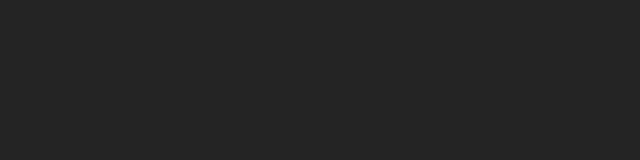
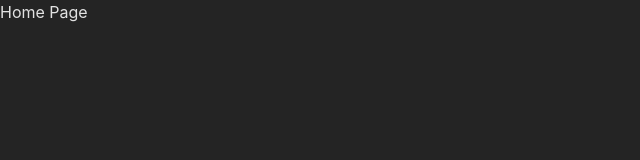
Before and after one commit to MezoAli/react-router-dom-v6, a React (Create React App) app in the folder frontend/: page / in a window 1280 px wide. Shown: the top 160 px of the page, without its empty margins (0-640 px from the left). Built offline with nearby package versions, Linux system fonts and the light colour scheme.

Commit message:
adding routing to the project

```diff
--- a/frontend/src/App.js
+++ b/frontend/src/App.js
@@ -1,4 +1,9 @@
-import { createBrowserRouter } from "react-router-dom";
+import { createBrowserRouter, RouterProvider } from "react-router-dom";
+import Home from "./pages/Home";
+import EventPage from "./pages/EventPage";
+import EventDetailsPage from "./pages/EventDetailsPage";
+import NewEventPage from "./pages/NewEventPage";
+import EditEventPage from "./pages/EditEventPage";
 // 1. Add five new (dummy) page components (content can be simple <h1> elements)
 //    - HomePage
 //    - EventsPage
@@ -18,9 +23,30 @@ import { createBrowserRouter } from "react-router-dom";
 //    Every list item should include a link to the respective EventDetailPage
 // 7. Output the ID of the selected event on the EventDetailPage
 // BONUS: Add another (nested) layout route that adds the <EventNavigation> component above all /events... page components
-const router = createBrowserRouter([{}, {}, {}, {}, {}]);
+const router = createBrowserRouter([
+  {
+    path: "/",
+    element: <Home />,
+  },
+  {
+    path: "/events",
+    element: <EventPage />,
+  },
+  {
+    path: "/events/:id",
+    element: <EventDetailsPage />,
+  },
+  {
+    path: "/events/new",
+    element: <NewEventPage />,
+  },
+  {
+    path: "events/:id/edit",
+    element: <EditEventPage />,
+  },
+]);
 function App() {
-  return <div></div>;
+  return <RouterProvider router={router} />;
 }
 
 export default App;
```
